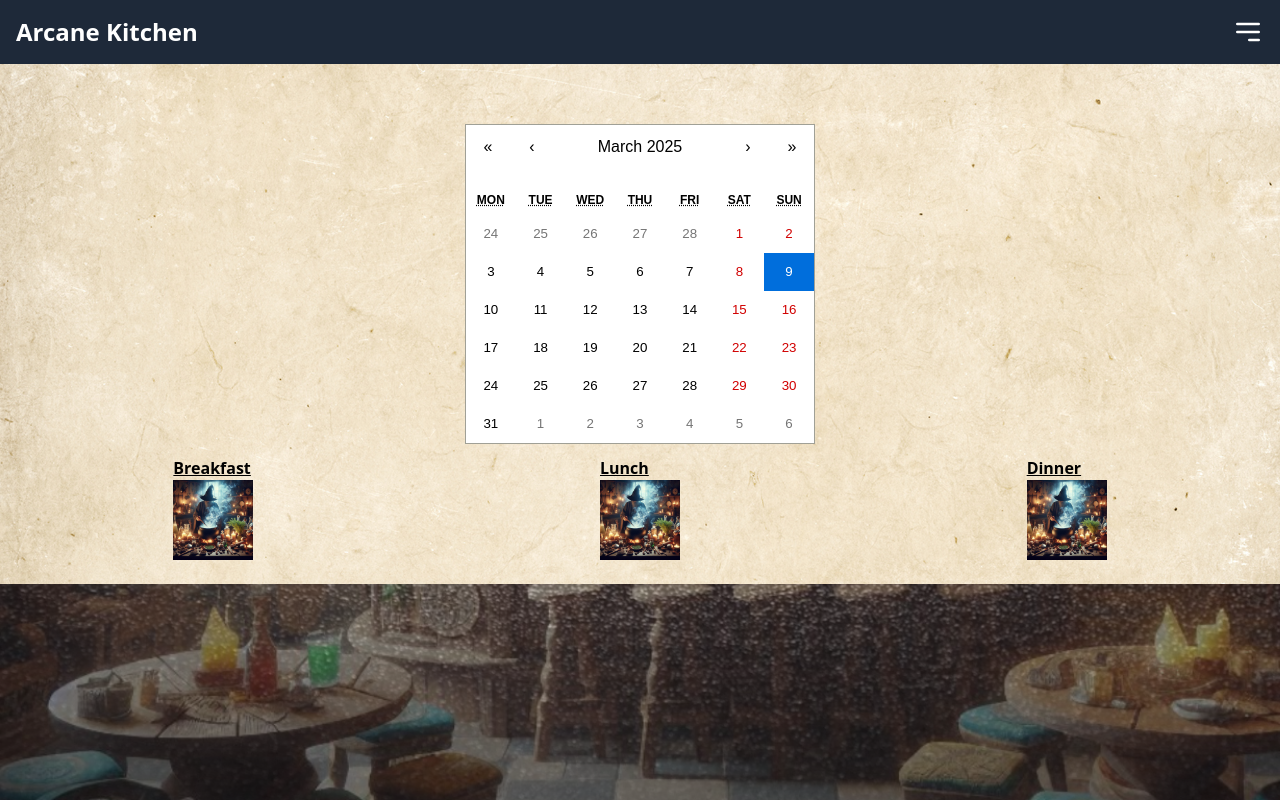
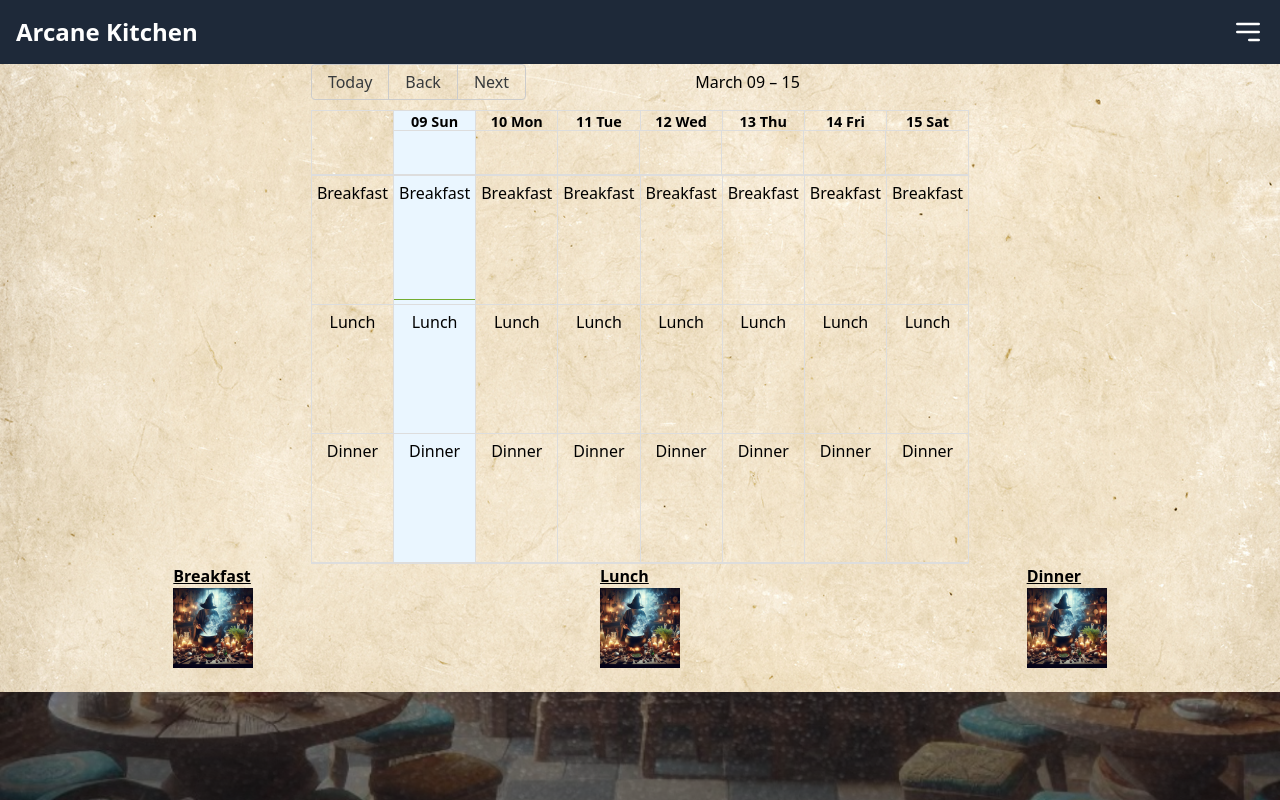
Before and after one commit to Arcane-Kitchen/client, a React (Vite) app: page /calendar in a window 1280 px wide. Built offline with nearby package versions, Linux system fonts and the light colour scheme; no server answers.

Commit message:
feat: implement weekly calendar view with react-big-calendar

```diff
--- a/package.json
+++ b/package.json
@@ -16,6 +16,7 @@
     "@tailwindcss/vite": "^4.0.10",
     "moment": "^2.30.1",
     "react": "^19.0.0",
+    "react-big-calendar": "^1.18.0",
     "react-calendar": "^5.1.0",
     "react-dom": "^19.0.0",
     "react-icons": "^5.5.0",
@@ -27,6 +28,7 @@
   "devDependencies": {
     "@eslint/js": "^9.21.0",
     "@types/react": "^19.0.10",
+    "@types/react-big-calendar": "^1.16.1",
     "@types/react-dom": "^19.0.4",
     "@vitejs/plugin-react": "^4.3.4",
     "eslint": "^9.21.0",
--- a/src/components/CalendarPage.tsx
+++ b/src/components/CalendarPage.tsx
@@ -1,21 +1,58 @@
-import React, { useState } from "react";
+import React, { CSSProperties, useState } from "react";
 import Navbar from "./Navbar";
-import Calendar from "react-calendar";
 import "react-calendar/dist/Calendar.css";
 import wizard from "../assets/wizard.jpg";
+import { Calendar, momentLocalizer } from "react-big-calendar";
+import moment from "moment";
+import "react-big-calendar/lib/css/react-big-calendar.css";
 
-type ValuePiece = Date | null;
+const localizer = momentLocalizer(moment);
 
-type Value = ValuePiece | [ValuePiece, ValuePiece];
+interface TimeSlotWrapperProps {
+  value: Date;
+  children: React.ReactNode;
+}
+
+const TimeSlotWrapper: React.FC<TimeSlotWrapperProps> = ({ value, children }) => {
+  const hour = value.getHours();
+  let label = '';
+
+  // Map the hour to a meal label
+  if (hour === 0) {
+    label = "Breakfast";
+  } else if (hour === 8) {
+    label = "Lunch";
+  } else if (hour === 16) {
+    label = "Dinner";
+  }
+
+   const style: CSSProperties = {
+    padding: '5px',
+    textAlign: 'center',
+  };
+
+  return <div style={style}>{label || children}</div>;
+};
 
 const CalendarPage: React.FC = () => {
-  const [value, onChange] = useState<Value>(new Date());
+  const [mealPlan, setMealPlan] = useState([]);
 
   return (
     <div className="bg-[url('./assets/background.png')] bg-cover min-h-screen flex flex-col items-center pt-16">
       <Navbar />
       <div className="bg-[url('./assets/paper-box.png')] w-full h-full flex items-center flex-col">
-        <Calendar className={"mt-15 mb-3"} onChange={onChange} value={value} />
+          <Calendar
+            localizer={localizer}
+            events={mealPlan}
+            views={["week"]}
+            defaultView="week"
+            step={480}
+            timeslots={1}
+            style={{ height: 500 }}
+            components={{
+              timeSlotWrapper: TimeSlotWrapper as React.ComponentType<any>,
+            }}
+          />
         <div className="flex justify-around w-full mb-6">
           <div>
             <h2 className="font-bold underline">Breakfast</h2>
```
Also changed, not shown: 1 other file (tests, documents, lock files or other folders).
